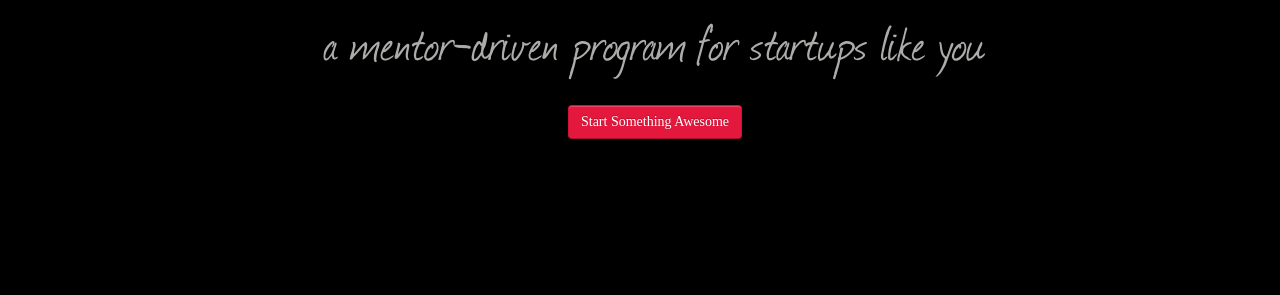
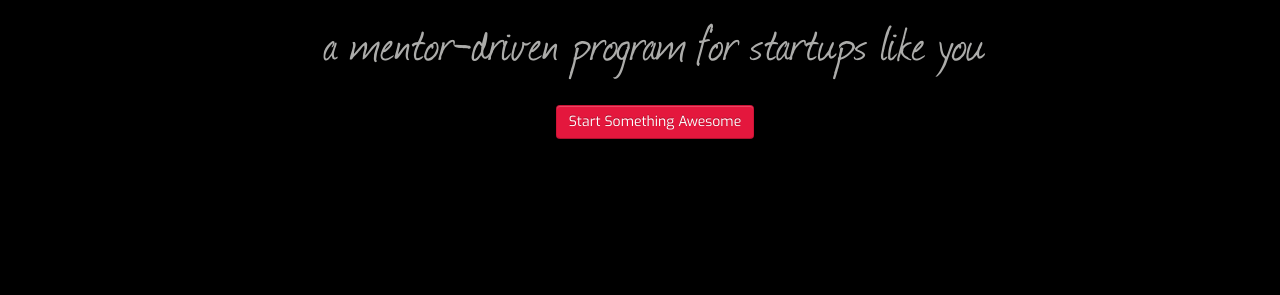
Before and after one commit to ainc/awesomefellowship, a Jekyll site: the page built from index.html, in a window 1280 px wide. Shown: the part 412-707 px from the top of the page. Built offline with Jekyll 4.4.1, drawn with Linux system fonts in a browser that asks for light colours; nearby versions of some CDN libraries; library files that are not in the unit come from our copies.

Commit message:
add google fonts

```diff
--- a/_layouts/page.html
+++ b/_layouts/page.html
@@ -31,6 +31,8 @@ To make changes to course information see _data/profile-list.yml
     <link rel="stylesheet" type="text/css" href="/css/default.css" defer="defer"/>
     <link rel="stylesheet" type="text/css" href="/css/component.css" defer="defer"/>
     <link href="/css/custom.css" rel="stylesheet" defer="defer">
+    <!-- GOOGLE FONTS -->
+    <link href='https://fonts.googleapis.com/css?family=Exo:400,200italic,200,400italic,600,800' rel='stylesheet' type='text/css'>
 
 
 
```
